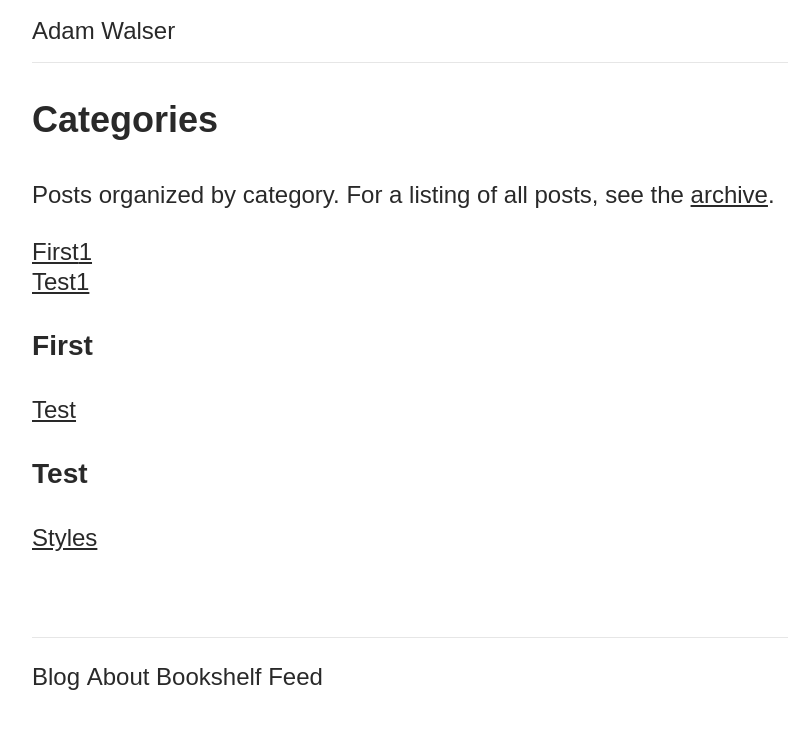
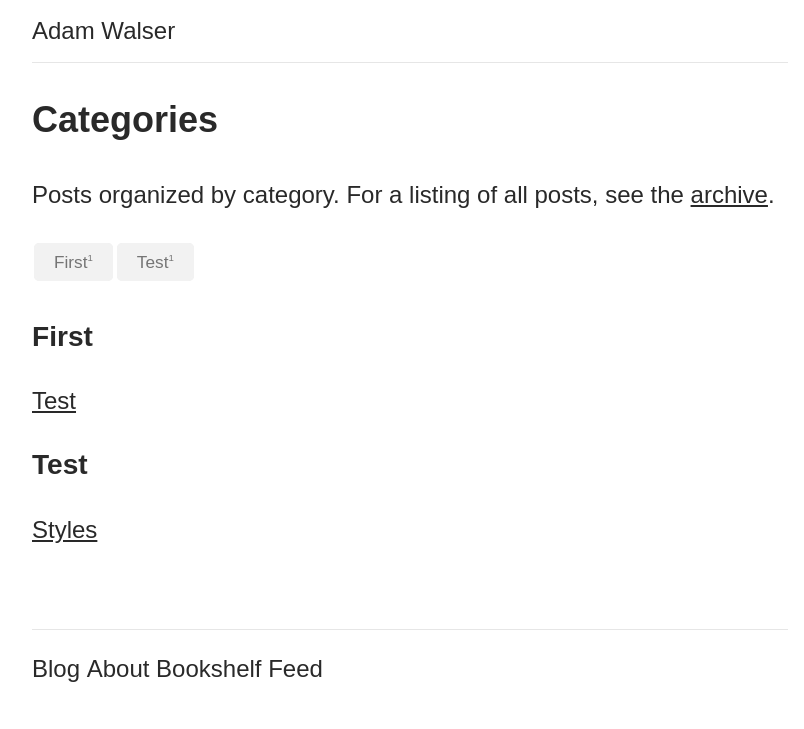
Before and after one commit to ajpwalser/ajpwalser.github.io, a Jekyll site: the page built from categories.html, in a window 1280 px wide. Shown: the top 729 px of the page, without its empty margins (230-1034 px from the left). Built offline with Jekyll 4.4.1, drawn with Linux system fonts in a browser that asks for light colours; some web fonts are replaced.

Commit message:
Update style.css

```diff
--- a/css/style.css
+++ b/css/style.css
@@ -194,6 +194,131 @@ hr {
 	border-top: 1px solid rgb(230, 230, 230);
 }
 
+/* Link Buttons */
+
+.read-more-trigger,
+.pagination a,
+.post-nav a {
+	padding: 7px 18px;
+	margin: 2px;
+	color: rgb(117, 117, 117);
+	background-color: rgb(242, 242, 242);
+	border: 2px solid rgb(242, 242, 242);
+	-webkit-border-radius: 5px;
+	-moz-border-radius: 5px;
+	border-radius: 5px;
+	text-decoration: none;
+}
+
+/* .read-more-trigger:hover,
+.pagination a:hover,
+.post-nav a:hover {
+	background-color: rgba(242, 242, 242, 0.5);
+	border: 2px solid rgb(242, 242, 242, 0.5);
+} */
+
+/* Span Button */
+
+.pagination span,
+.post-nav span {
+
+	padding: 7px 18px;
+	margin: 2px;
+	color: rgb(117, 117, 117);
+	background-color: rgb(255, 255, 255);
+	border: 2px solid rgb(242, 242, 242);
+	-webkit-border-radius: 5px;
+	-moz-border-radius: 5px;
+	border-radius: 5px;
+}
+
+/* Tags & Cats */
+
+span.small {
+	font-size: 0.56em;
+}
+
+.top {
+	font-size: 0.718em;
+}
+
+.tag-box a,
+.cat-box a {
+	padding: 7px 18px;
+	margin: 2px;
+	color: rgb(117, 117, 117);
+	background-color: rgb(242, 242, 242);
+	border: 2px solid rgb(242, 242, 242);
+	-webkit-border-radius: 5px;
+	-moz-border-radius: 5px;
+	border-radius: 5px;
+	text-decoration: none;
+}
+
+/* .tag-box a:hover,
+.cat-box a:hover {
+	background-color: rgba(242, 242, 242, 0.5);
+	border: 2px solid rgba(242, 242, 242, 0.5);
+} */
+
+.tag-box,
+.cat-box {
+	list-style: none;
+	margin: 0;
+	padding: 4px 0;
+	overflow: hidden;
+	*zoom: 1;
+}
+
+.tag-box:before,
+.cat-box:before,
+.tag-box:after,
+.cat-box:after {
+	display: table;
+	content: "";
+	line-height: 0;
+}
+
+.tag-box:after,
+.cat-box:after {
+	clear: both;
+}
+
+.tag-box.inline li,
+.cat-box.inline li {
+	float: left;
+	font-size: 0.718em;
+	line-height: 2.5;
+}
+
+.tag-box a span,
+.cat-box a span {
+	vertical-align: super;
+}
+
+/* Older and newer post */
+
+.post-nav {
+	display: flex;
+	justify-content: space-between;
+	flex-wrap: wrap;
+	padding-top: 2em;
+}
+
+.post-nav p {
+	flex: 1 1 0;
+	width: 45%;
+}
+
+.post-nav p:first-child {
+	padding-right: 0.5em;
+}
+
+.post-nav p:last-child {
+	padding-left: 0.5em;
+	text-align: right;
+}
+
 @media screen and (min-width: 300px) {
   .container{font-size:112.5%;}
 }
```
